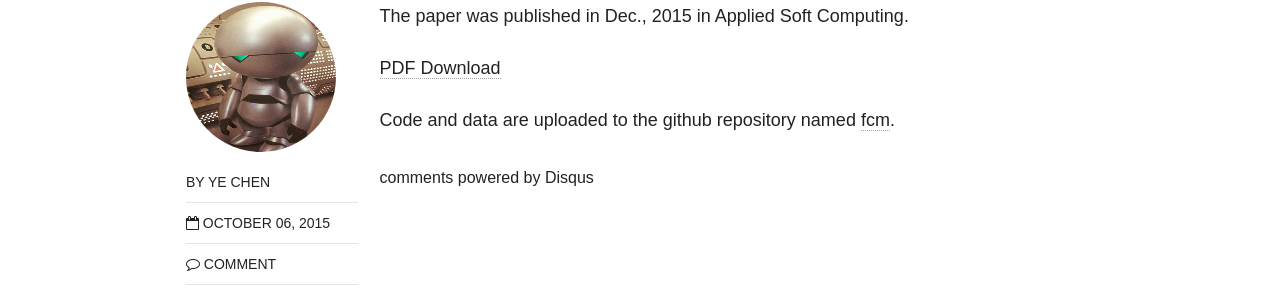
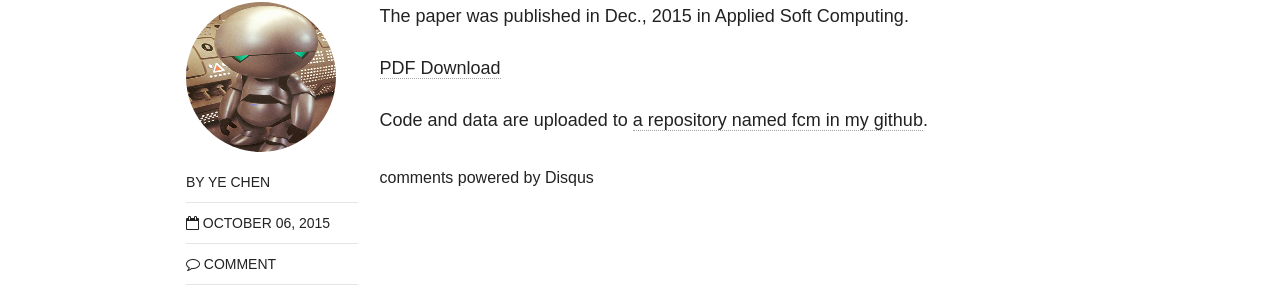
Before and after one commit to chenye/chenye.github.io, a Jekyll site: the page built from _posts/publications/2015-10-06-fcm-gene-asc.md, in a window 1280 px wide. Shown: the part 881-1178 px from the top of the page. Built offline with Jekyll 4.4.1, drawn with Linux system fonts in a browser that asks for light colours; nearby versions of some CDN libraries; comment, search, counter and statistics services are not loaded.

Commit message:
Update 2015-10-06-fcm-gene-asc.md

```diff
--- a/_posts/publications/2015-10-06-fcm-gene-asc.md
+++ b/_posts/publications/2015-10-06-fcm-gene-asc.md
@@ -13,4 +13,4 @@ The paper was published in Dec., 2015 in Applied Soft Computing.
 
 <a href="http://www.sugarscape.net/downloads/2015-fcm-gene-asc.pdf">PDF Download<a/>
 
-Code and data are uploaded to the github repository named <a href="https://github.com/chenye/fcm">fcm<a/>.
+Code and data are uploaded to <a href="https://github.com/chenye/fcm">a repository named fcm in my github<a/>.
```
